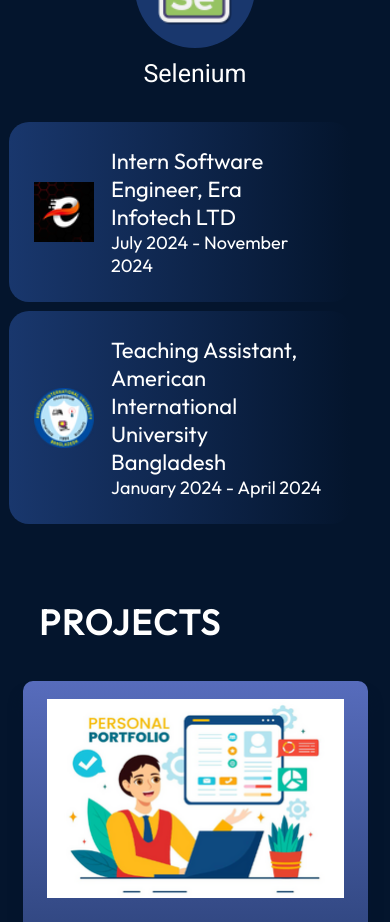
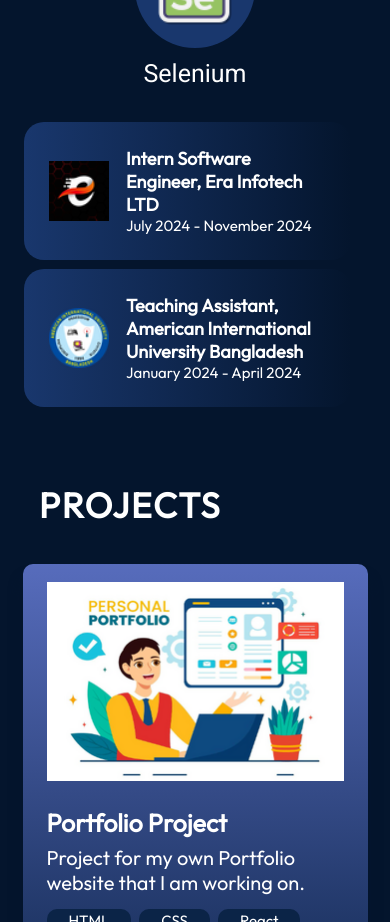
Before and after one commit to rahat605/portfolio, a React (Vite) app: page / in a window 390 px wide. Shown: the part 2220-3142 px from the top of the page. Built offline with nearby package versions, Linux system fonts and the light colour scheme.

Commit message:
mobile view

```diff
--- a/src/components/Experience/Experience.module.css
+++ b/src/components/Experience/Experience.module.css
@@ -117,9 +117,8 @@
   }
 
   .historyItem {
-    margin-left: -30px;
+    margin-left: -15px;
   }
-
 
   .historyItem img {
     height: 60px;
@@ -127,12 +126,12 @@
   }
 
   .historyItemDetails h3 {
-    font-size: 22px;
-    font-weight: 400;
+    font-size: 18px;
+    font-weight: 700;
   }
 
   .historyItemDetails p {
-    font-size: 18px;
+    font-size: 15px;
     font-weight: 200;
   }
 }
```
